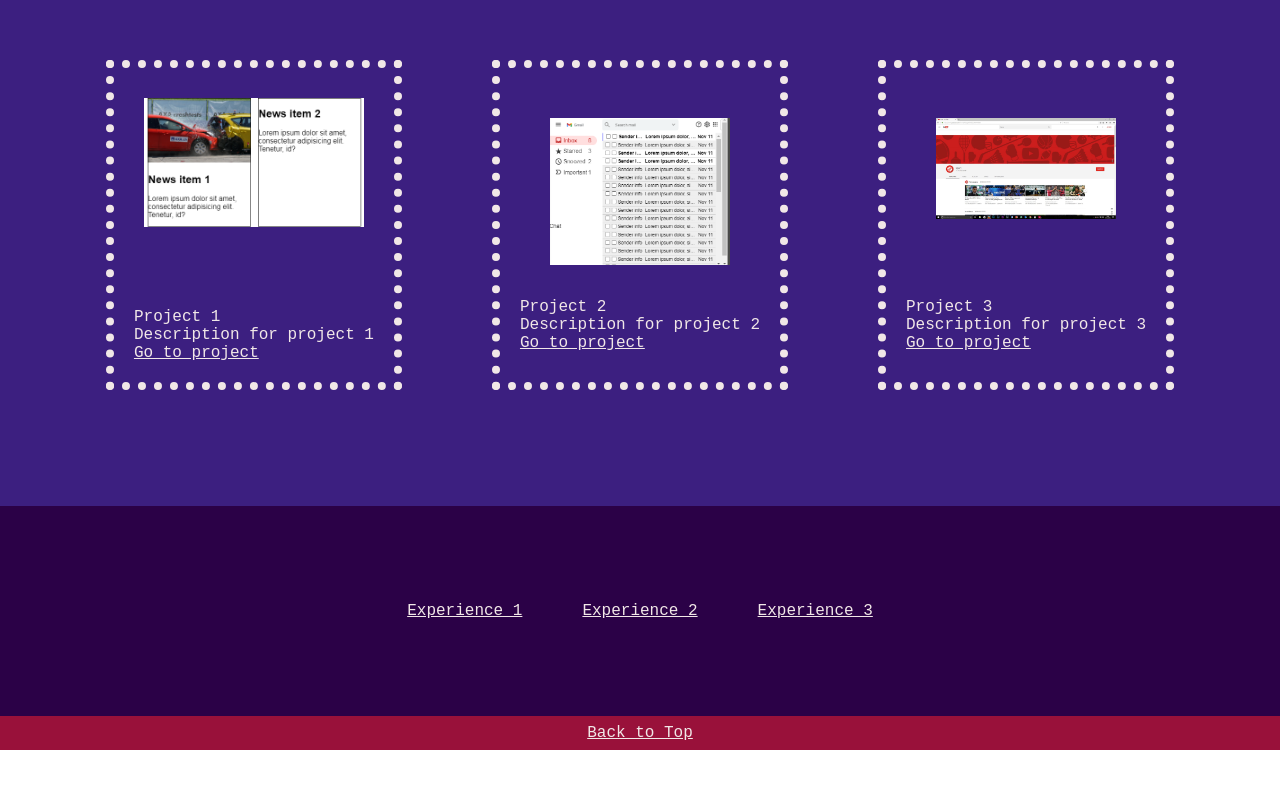
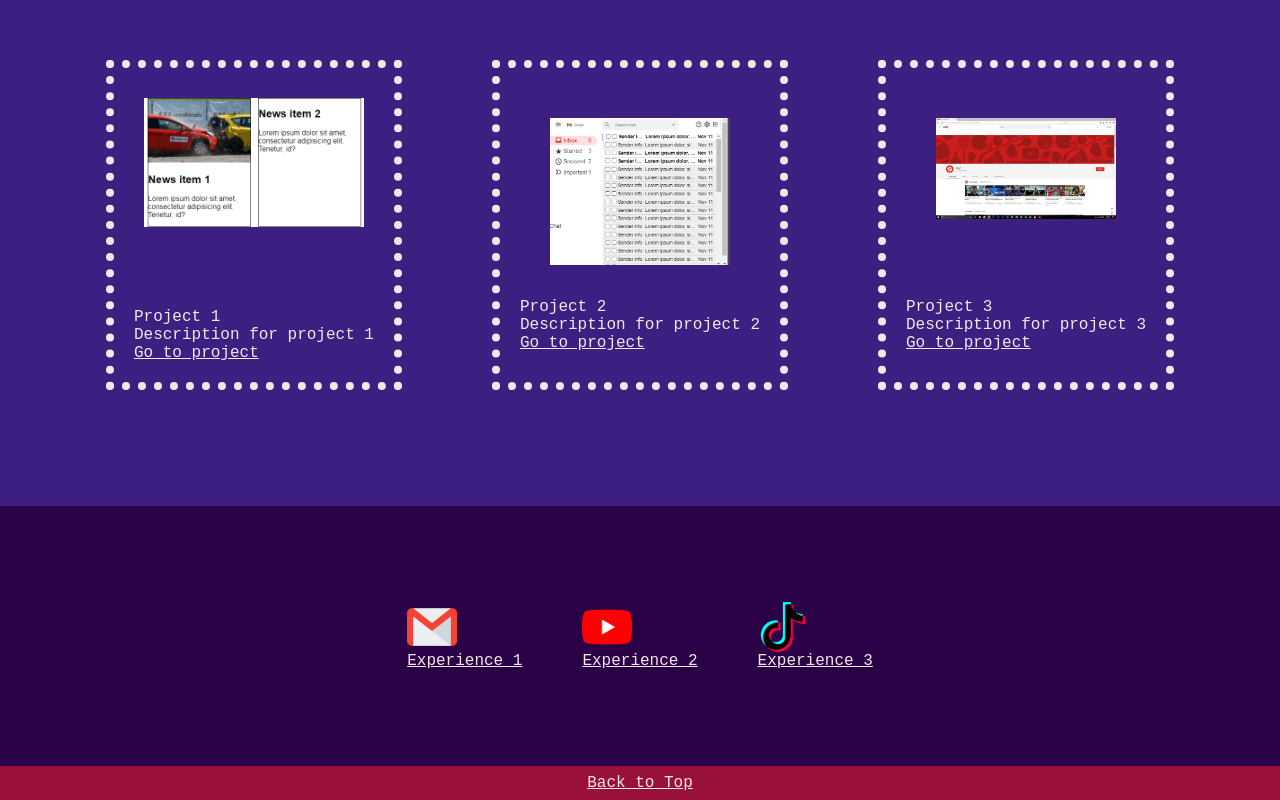
Before and after one commit to xhulia16/hoxton-html-my-portfolio-media, a plain HTML site: page index.html in a window 1280 px wide. Shown: the part 1070-1870 px from the top of the page. Before the commit the page ends 1820 px from the top, so only its background shows below. Drawn offline with Linux system fonts and the light colour scheme.

Commit message:
company icons

```diff
--- a/index.css
+++ b/index.css
@@ -116,7 +116,26 @@
         column-gap: 60px;
         list-style: none;
 }
+      .icon1{
+        background-image: url("gmail.png");
+        background-repeat: no-repeat;
+        background-size: contain;
+        height: 50px;
+      }
 
+      .icon2{
+        background-image: url("youtube.png");
+        background-repeat: no-repeat;
+        background-size: contain;
+        height: 50px;
+      }
+
+      .icon3{
+        background-image: url("tik-tok.png");
+        background-repeat: no-repeat;
+        background-size: contain;
+        height: 50px;
+      }
 
     .footer{
         background-color: rgb(153, 17, 58);
--- a/index.html
+++ b/index.html
@@ -53,9 +53,18 @@
     </div>
     <div class="experience">
         <ul class="experience-list" id="header-experience">
+            <div>
+            <div class="icon1"></div>
             <li><a href="./experience1.html">Experience 1</a></li>
+        </div>
+        <div>
+            <div class="icon2"></div>
             <li><a href="./experience2.html">Experience 2</a></li>
+        </div>
+        <div>
+            <div class="icon3"></div>
             <li><a href="./experience3.html">Experience 3</a></li>
+        </div>
         </ul>
     </div>
     <div class="footer">
```
Also changed, not shown: gmail.png (added), tik-tok.png (added), youtube.png (added).
